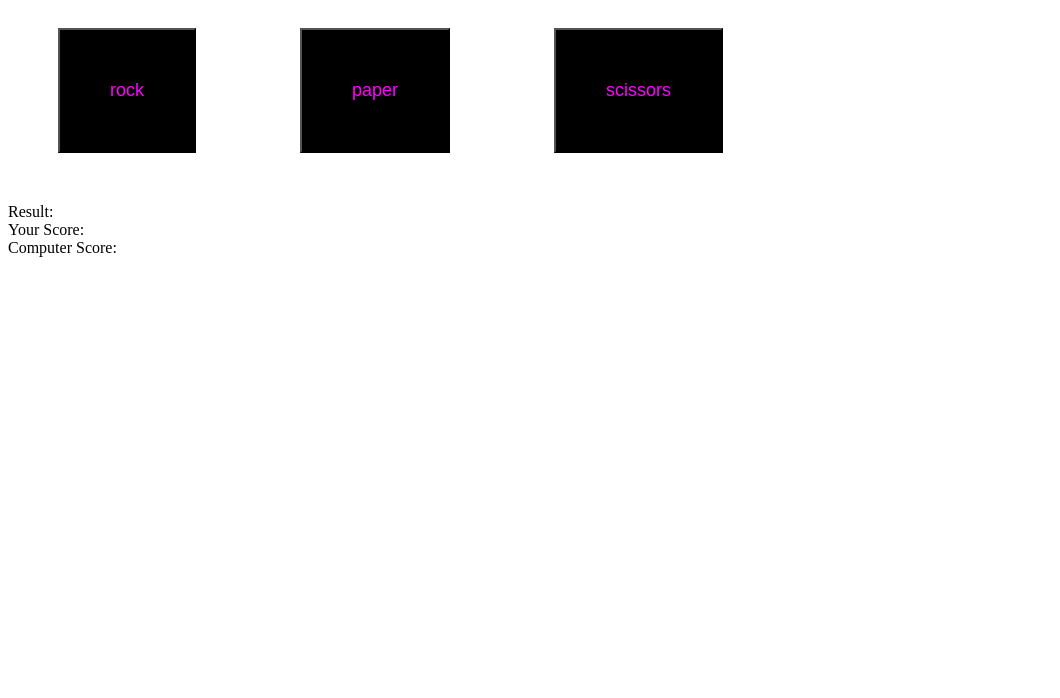
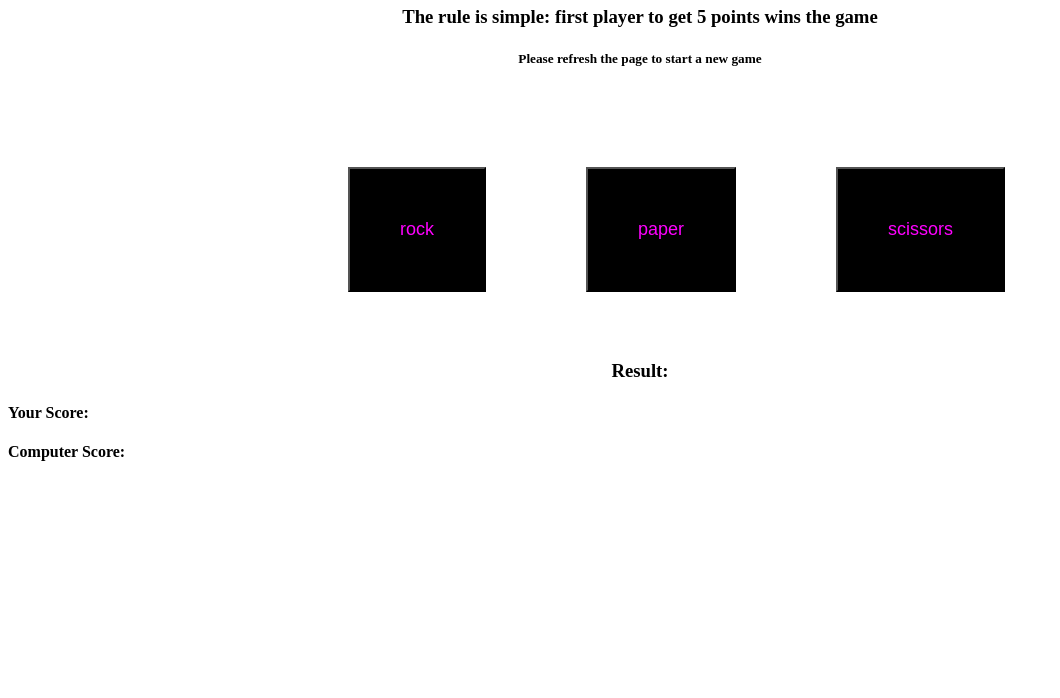
Before and after one commit to theoklahuman/javascriptrepo, a plain HTML site: page index.html in a window 1280 px wide. Shown: the part 102-800 px from the top of the page, without its empty margins (0-1060 px from the left). Drawn offline with Linux system fonts and the light colour scheme.

Commit message:
Determined winner of game and update readme

```diff
--- a/index.html
+++ b/index.html
@@ -8,13 +8,15 @@
     </head>
     <body>
         <h1>This is a simple game of rock paper scissors</h1>
+        <h3>The rule is simple: first player to get 5 points wins the game</h3>
+        <h5>Please refresh the page to start a new game</h5>
         <div class="buttons">
             <button id="rock">rock</button>
             <button id="paper">paper</button>
             <button id="scissors">scissors</button>
         </div>
-        <div class="result">Result: </div>
-        <div class="player-score">Your Score: </div>
-        <div class="computer-score">Computer Score: </div>
+        <h3 class="result">Result: </h4>
+        <h4 class="player-score">Your Score: </h4>
+        <h4 class="computer-score">Computer Score: </h4>
     </body>
 </html>
--- a/script.js
+++ b/script.js
@@ -41,8 +41,16 @@ const computerChoice = document.querySelector(".computer-choice");
 const buttons = document.querySelectorAll("button");
 buttons.forEach(button => {
 button.addEventListener("click", function(e) {
+if (playerScore == 5 || computerScore == 5) {
+    if (playerScore > computerScore) {
+        result.textContent = `Congratulations! you won by ${playerScore} points to ${computerScore}`;
+} else if (playerScore < computerScore) {
+    result.textContent = `lmao! you're a loser! you lost by ${computerScore} points to ${playerScore}`;
+}
+} else {
 result.textContent = (playRound(button.id, computerPlay()));
 playerScores.textContent = `Your Score: ${playerScore}`;
 computerScores.textContent = `Computer Score: ${computerScore}`;
+}
 });
 });
--- a/style.css
+++ b/style.css
@@ -7,5 +7,15 @@ button {
 }
 
 h1 {
+    margin-top: 50px;
     text-align: center;
 }
+
+h3,h5 {
+    text-align: center;
+}
+.buttons {
+    display: flex;
+    margin-left: 290px;
+    margin-top: 50px;
+}
```
Also changed, not shown: 1 other file.
